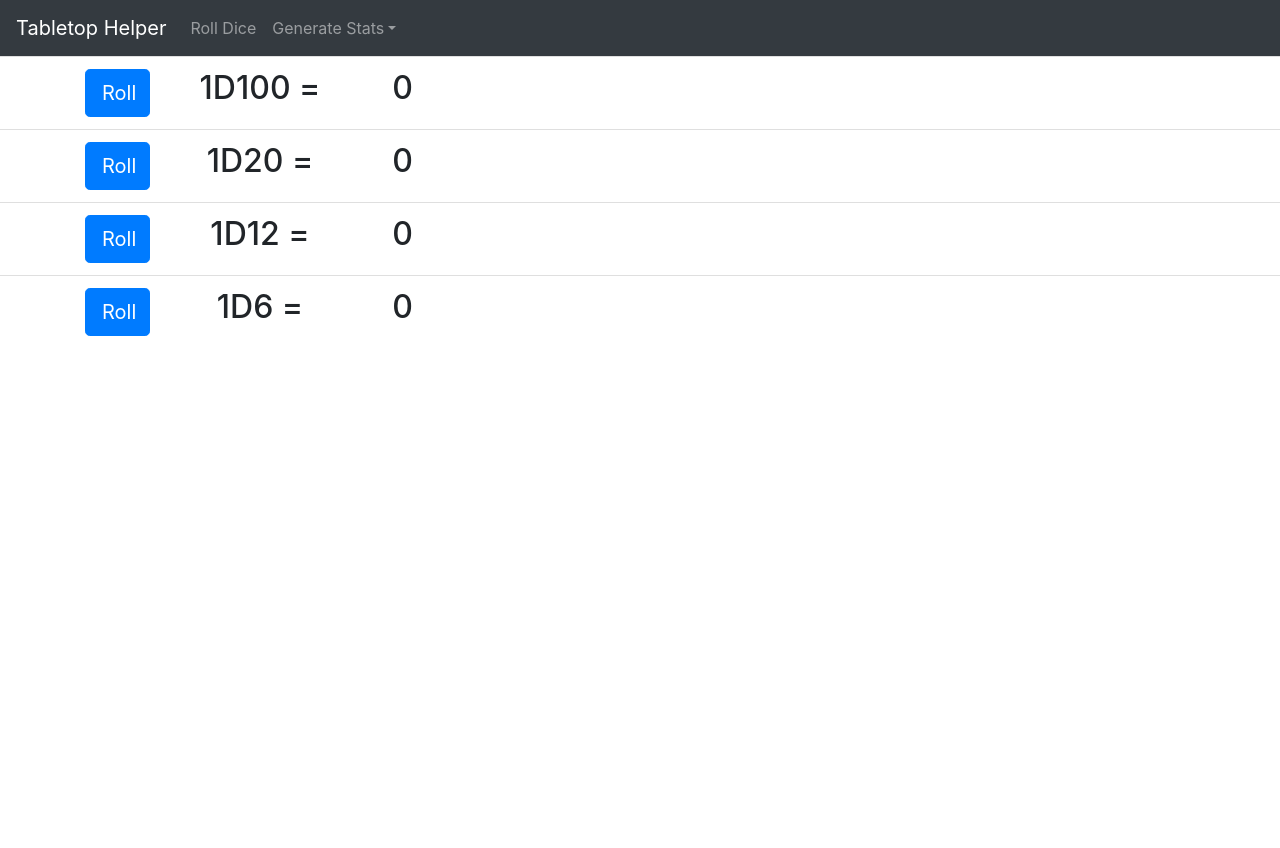
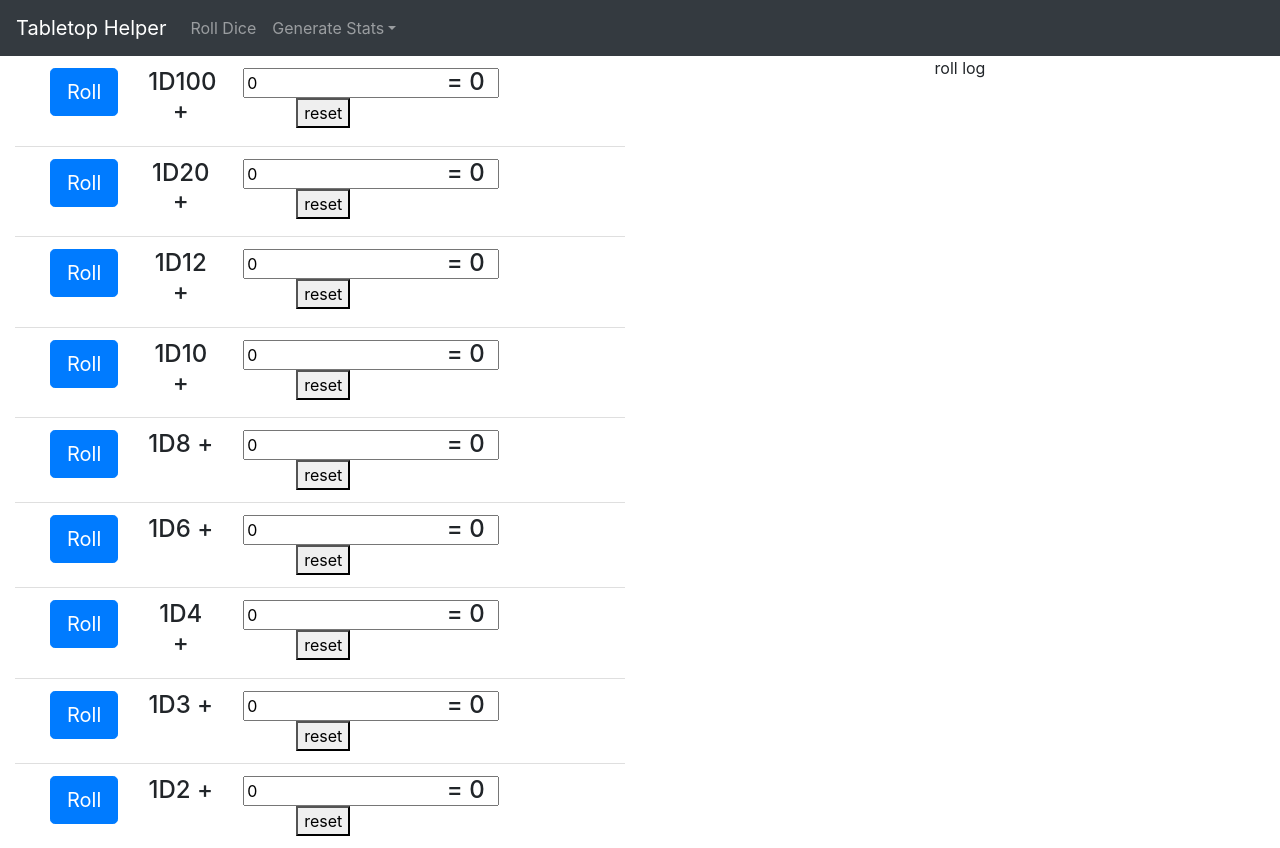
Before and after one commit to arhamHumayun/Tabletop-Helper, a React (Create React App) app in the folder client/: page / in a window 1280 px wide. Before the commit the page ends 800 px from the top, so only its background shows below. Built offline with nearby package versions, Linux system fonts and the light colour scheme.

Commit message:
Added modifier functionality

```diff
--- a/client/src/App.js
+++ b/client/src/App.js
@@ -2,13 +2,18 @@ import React from 'react';
 import AppHeader from './components/AppHeader';
 import Dice from './components/Dice'
 import ListGroup from 'react-bootstrap/ListGroup'
+import Container from 'react-bootstrap/Container'
+import Row from 'react-bootstrap/Row'
+import Col from 'react-bootstrap/Col'
 import './App.css';
 
 function App() {
   return (
-
     <div className="App">
       <AppHeader/>
+      <Container fluid={true}>
+        <Row>
+          <Col>
             <ListGroup variant="flush">
               <ListGroup.Item>
                 <Dice diceSize={100}/>
@@ -20,9 +25,30 @@ function App() {
                 <Dice diceSize={12}/>
               </ListGroup.Item>
               <ListGroup.Item>
+                <Dice diceSize={10}/>
+              </ListGroup.Item>
+              <ListGroup.Item>
+                <Dice diceSize={8}/>
+              </ListGroup.Item>
+              <ListGroup.Item>
                 <Dice diceSize={6}/>
               </ListGroup.Item>
+              <ListGroup.Item>
+                <Dice diceSize={4}/>
+              </ListGroup.Item>
+              <ListGroup.Item>
+                <Dice diceSize={3}/>
+              </ListGroup.Item>
+              <ListGroup.Item>
+                <Dice diceSize={2}/>
+              </ListGroup.Item>
             </ListGroup>
+          </Col>
+          <Col>
+            roll log
+          </Col>
+        </Row>
+      </Container>
     </div>
   );
 }
--- a/client/src/components/AppHeader.js
+++ b/client/src/components/AppHeader.js
@@ -15,7 +15,7 @@ class AppHeader extends Component {
                 <NavDropdown.Item href="#generate/coc">Call of Cthulu 7e</NavDropdown.Item>
                 <NavDropdown.Item href="#generate/pf">Pathfinder 2e</NavDropdown.Item>
                 <NavDropdown.Divider />
-                <NavDropdown.Item href="#action/3.4">Separated link</NavDropdown.Item>
+                <NavDropdown.Item href="#pointbuy/dnd">Dnd 5e Point Buy</NavDropdown.Item>
               </NavDropdown>
             </Nav>
         </Navbar>
--- a/client/src/components/Dice.js
+++ b/client/src/components/Dice.js
@@ -3,40 +3,63 @@ import Button from 'react-bootstrap/Button'
 import Container from 'react-bootstrap/Container'
 import Row from 'react-bootstrap/Row'
 import Col from 'react-bootstrap/Col'
+import Form from 'react-bootstrap/Form'
+import NumericInput from './NumericInput'
 
 export default class Dice extends Component {
     constructor(props) {
         super(props);
         this.state = {
             diceSize: props.diceSize,
-            result: 0
+            result: 0,
+            finalResult: 0,
+            inputValue: "0"
         }
         this.roll = this.roll.bind(this);
+        this._handleUpdate = this._handleUpdate.bind(this);
+        this._reset = this._reset.bind(this);
     }
 
     roll() {
         this.setState(state => ({
             result: Math.floor(Math.random() * this.state.diceSize) + 1
         }))
+        this.setState(state => ({
+            finalResult: parseInt(this.state.inputValue, 10) + this.state.result
+        }))
     }
+
+    _handleUpdate(e) {
+        if (e.target.validity.valid) {
+          this.setState({ inputValue: e.target.value });
+        }
+      }
+
+      _reset() {
+        this.setState({ inputValue: "0" });
+      }
 
     render() {
         return (
-            <div>
+            <React.Fragment>
                 <Container>
                     <Row>
-                        <Col xs={1}>
+                        <Col md="auto">
                             <Button variant="primary" onClick={this.roll} size="lg" className="btn btn-primary btn-lg btn-block" block>Roll</Button>
+                        </Col >
+                        <Col md={2}>
+                            <h4>1D{this.state.diceSize} + </h4>
                         </Col>
-                        <Col xs={2}>
-                            <h2>1D{this.state.diceSize} =</h2>
+                        <Col md={4}>
+                            <input type="number" value={this.state.inputValue} onChange={this._handleUpdate} step="any" />
+                            <button onClick={this._reset}>reset</button>
                         </Col>
-                        <Col xs={1}>
-                            <h2>{this.state.result}</h2>
+                        <Col md={2}>
+                            <h4>= {this.state.finalResult}</h4>
                         </Col>
                     </Row>
                 </Container>
-            </div>
+            </React.Fragment>
         )
     }
 }
--- /dev/null
+++ b/client/src/components/NumericInput.js
@@ -0,0 +1,31 @@
+import React, { Component } from 'react'
+
+class NumericInput extends React.Component {
+    constructor(props) {
+      super(props);
+      this.state = { inputValue: "" };
+      this._handleUpdate = this._handleUpdate.bind(this);
+      this._reset = this._reset.bind(this);
+    }
+
+    _handleUpdate(e) {
+      if (e.target.validity.valid) {
+        this.setState({ inputValue: e.target.value });
+      }
+    }
+
+    _reset() {
+      this.setState({ inputValue: "" });
+    }
+
+    render() {
+      return (
+        <div>
+          <input type="number" value={this.state.inputValue} onChange={this._handleUpdate} step="any"/>
+          <button onClick={this._reset}>reset</button>
+        </div>
+      )
+    }
+  }
+
+export default NumericInput
```
Also changed, not shown: client/src/logo.svg (deleted). Lines whose indentation alone changed are shown as unchanged.
